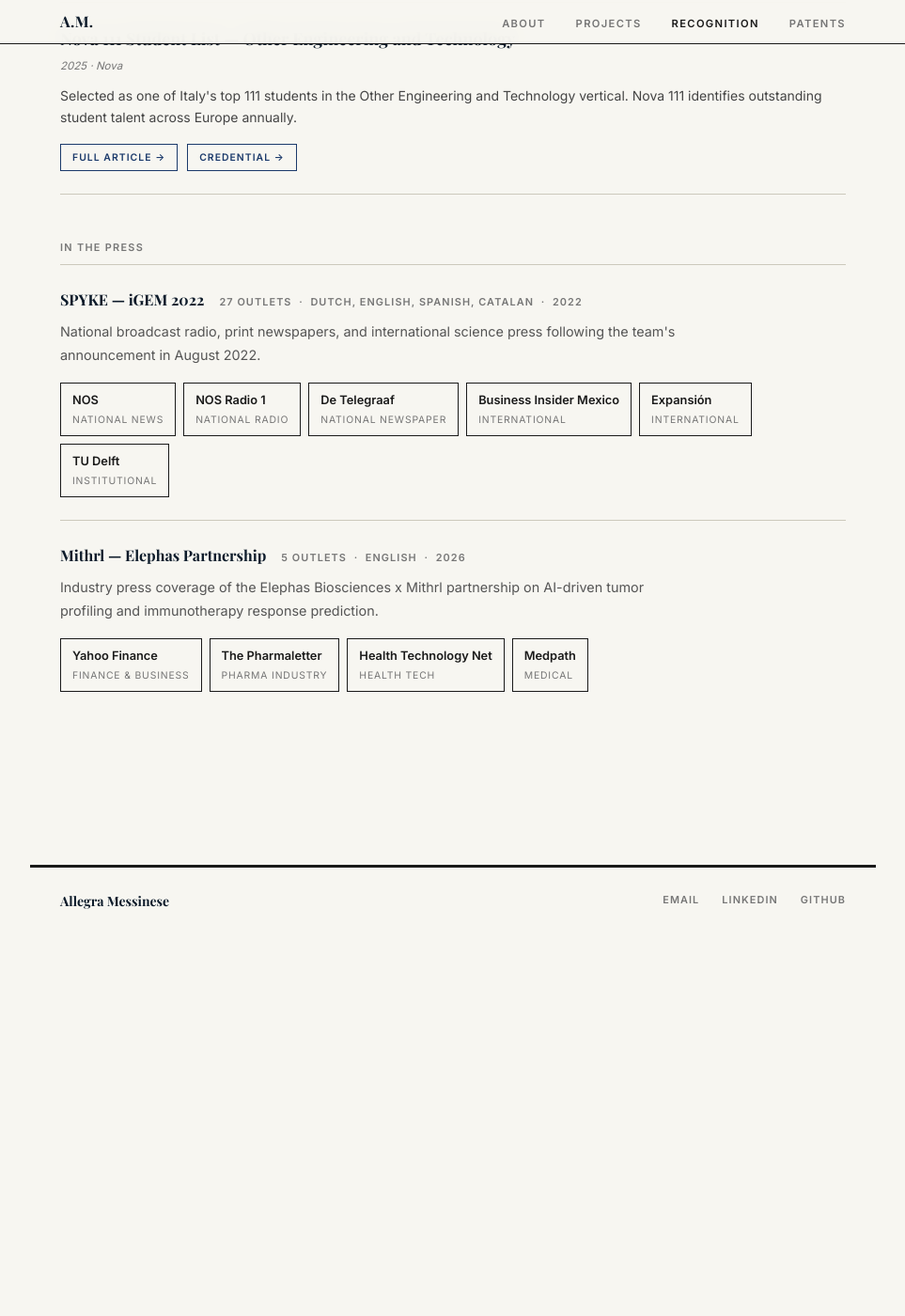
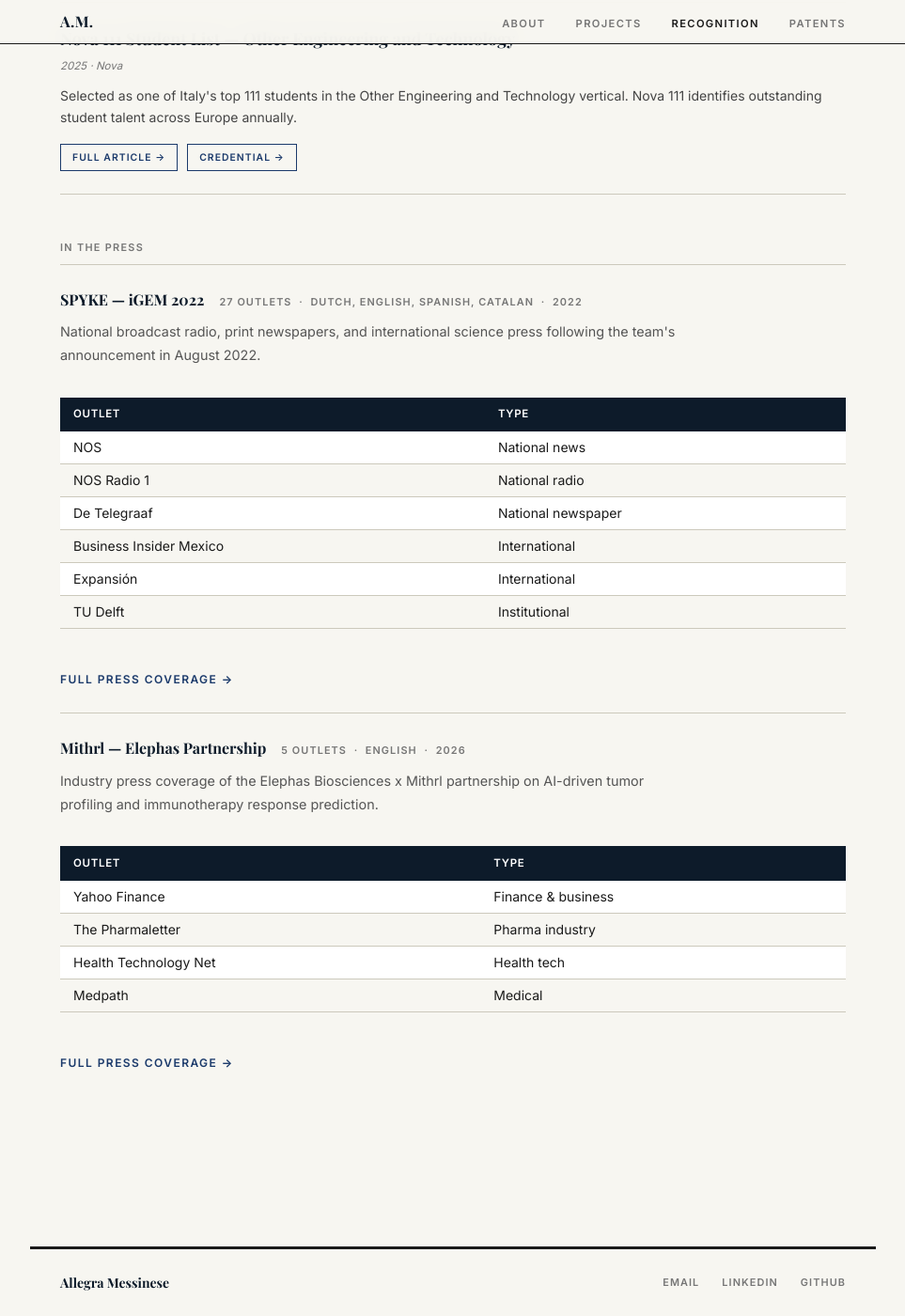
Before and after one commit to allimessinese/allimessinese.github.io, a Jekyll site: the page built from publications.md, in a window 1280 px wide and 1400 px high, scrolled down 245 px. Shown: the whole window at 94% size, without its empty margins (158-1121 px from the left). Built offline with Jekyll 4.4.1, drawn with Linux system fonts in a browser that asks for light colours; some web fonts are replaced; before the commit the page ends 1239 px from its top, so only the background shows below that.

Commit message:
Replace press chips with tables on Recognition page
Each project gets a clean table (Outlet / Type) reusing existing
press-table styles, with a single 'Full press coverage →' link
to the project page. Removes ambiguous chip links.

Co-Authored-By: Claude Sonnet 4.6 <noreply@anthropic.com>

```diff
--- a/assets/css/main.css
+++ b/assets/css/main.css
@@ -785,34 +785,17 @@ img { max-width: 100%; display: block; }
   margin-bottom: 1rem;
   max-width: 680px;
 }
-.press-highlight-list {
-  display: flex;
-  flex-wrap: wrap;
-  gap: 0.5rem;
+.press-project-cta {
+  display: inline-block;
+  margin-top: 0.75rem;
+  font-size: 0.75rem;
+  font-weight: 700;
+  text-transform: uppercase;
+  letter-spacing: 0.12em;
+  color: var(--navy);
+  text-decoration: none;
 }
-.press-highlight-chip {
-  display: flex;
-  flex-direction: column;
-  gap: 0.15rem;
-  border: 1px solid var(--rule-dark);
-  padding: 0.45rem 0.75rem;
-  text-decoration: none;
-  transition: background 0.15s;
-}
-.press-highlight-chip:hover { background: var(--navy); }
-.press-highlight-chip:hover .press-chip-outlet,
-.press-highlight-chip:hover .press-chip-type { color: #fff; }
-.press-chip-outlet {
-  font-size: 0.8rem;
-  font-weight: 600;
-  color: var(--text);
-}
-.press-chip-type {
-  font-size: 0.65rem;
-  text-transform: uppercase;
-  letter-spacing: 0.08em;
-  color: var(--muted);
-}
+.press-project-cta:hover { text-decoration: underline; text-underline-offset: 3px; }
 
 /* ── Footer ─────────────────────────────────────────────── */
 .footer {
--- a/publications.md
+++ b/publications.md
@@ -31,17 +31,20 @@ permalink: /publications/
 {% for item in site.data.press %}
 <div class="press-project-block">
   <div class="press-project-header">
-    <span class="press-project-name"><a href="{{ item.project_url | relative_url }}">{{ item.project }}</a></span>
+    <span class="press-project-name">{{ item.project }}</span>
     <span class="press-project-meta">{{ item.total_outlets }} outlets &nbsp;·&nbsp; {{ item.languages }} &nbsp;·&nbsp; {{ item.year }}</span>
   </div>
   <p class="press-project-summary">{{ item.summary }}</p>
-  <div class="press-highlight-list">
-    {% for hit in item.highlights %}
-    <a class="press-highlight-chip" href="{{ hit.url }}" target="_blank" rel="noopener">
-      <span class="press-chip-outlet">{{ hit.outlet }}</span>
-      <span class="press-chip-type">{{ hit.type }}</span>
-    </a>
-    {% endfor %}
+  <div class="press-table-wrap">
+    <table class="press-table">
+      <thead><tr><th>Outlet</th><th>Type</th></tr></thead>
+      <tbody>
+        {% for hit in item.highlights %}
+        <tr><td>{{ hit.outlet }}</td><td>{{ hit.type }}</td></tr>
+        {% endfor %}
+      </tbody>
+    </table>
   </div>
+  <a class="press-project-cta" href="{{ item.project_url | relative_url }}">Full press coverage →</a>
 </div>
 {% endfor %}
```
